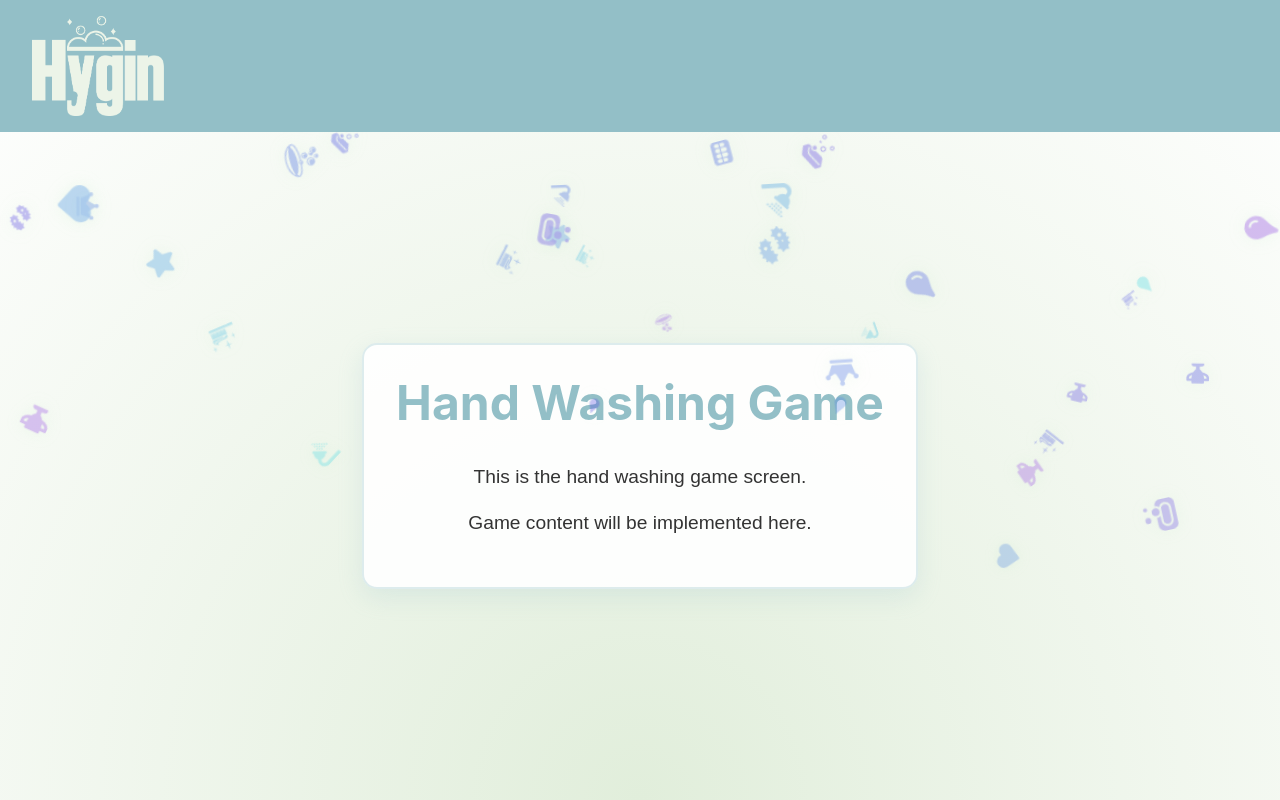
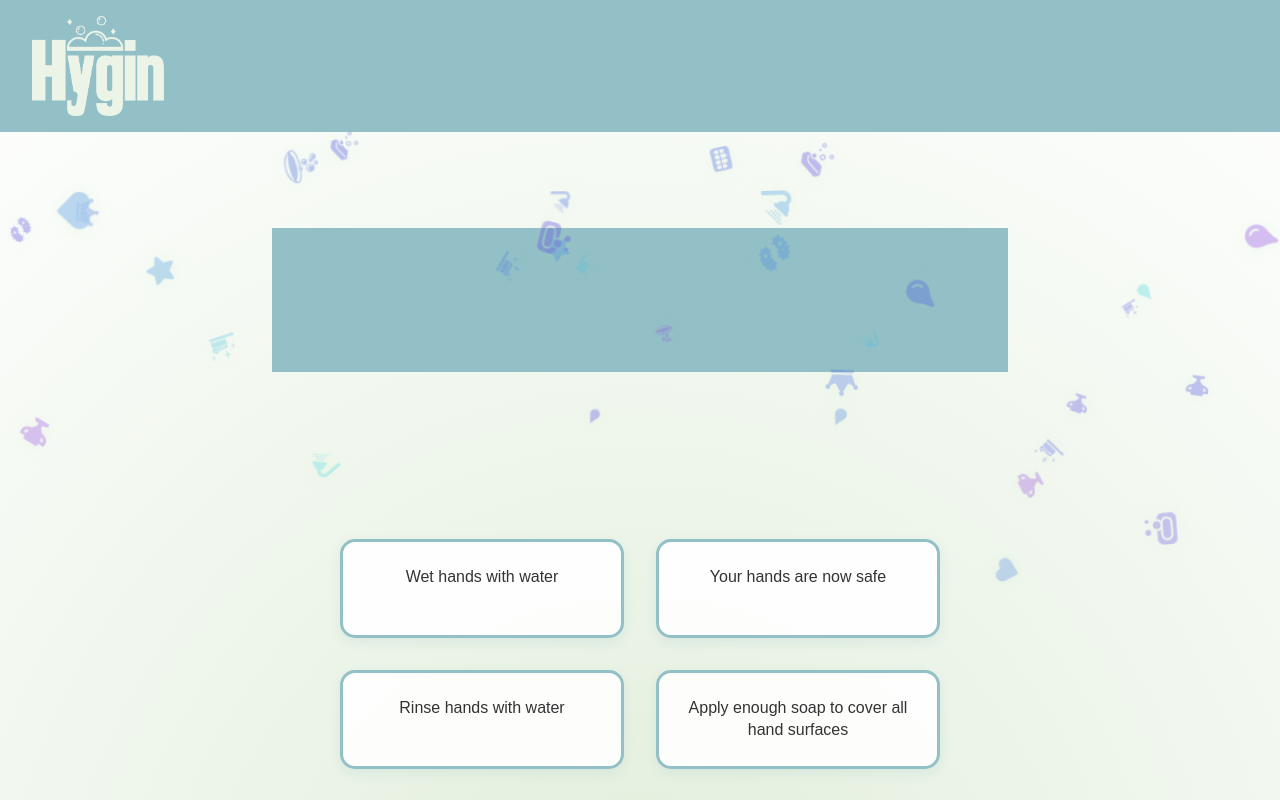
Before and after one commit to jermochi/Hygin, a React (Vite) app: page /handwashing in a window 1280 px wide. Shown: the top 800 px of the page. Built offline with nearby package versions, Linux system fonts and the light colour scheme.

Commit message:
added gameplay mechanics for handwashing

```diff
--- a/src/components/GamePage.jsx
+++ b/src/components/GamePage.jsx
@@ -1,6 +1,7 @@
 import { Link } from 'react-router-dom'
 import './GamePage.css'
 import logo from '../assets/logo.png'
+import HandwashingGame from './HandwashingGame'
 
 const GamePage = ({ gameType }) => {
   return (
@@ -12,6 +13,9 @@ const GamePage = ({ gameType }) => {
       </header>
 
       <main className="game-content">
+        {gameType === "Hand Washing" ? (
+          <HandwashingGame />
+        ) : (
           <div className="game-container">
             <h1 className="game-title">{gameType} Game</h1>
             <div className="game-placeholder">
@@ -19,6 +23,7 @@ const GamePage = ({ gameType }) => {
               <p>Game content will be implemented here.</p>
             </div>
           </div>
+        )}
       </main>
     </div>
   )
--- /dev/null
+++ b/src/components/HandwashingGame.css
@@ -0,0 +1,193 @@
+.handwashing-game {
+  width: 100%;
+  max-width: 800px;
+  margin: 0 auto;
+  padding: 2rem;
+}
+
+.game-header {
+  text-align: center;
+  margin-bottom: 2rem;
+}
+
+.game-header h2 {
+  color: #93BFC7;
+  font-size: 2rem;
+  margin-bottom: 1rem;
+  font-family: 'Inter', 'Segoe UI', 'Roboto', 'Helvetica Neue', Arial, sans-serif;
+}
+
+.progress-bar {
+  width: 100%;
+  height: 8px;
+  background-color: rgba(147, 191, 199, 0.2);
+  border-radius: 4px;
+  overflow: hidden;
+}
+
+.progress-fill {
+  height: 100%;
+  background-color: #93BFC7;
+  transition: width 0.5s ease;
+  border-radius: 4px;
+}
+
+.game-layout {
+  display: flex;
+  justify-content: center;
+  align-items: center;
+  min-height: 500px;
+}
+
+.choice-boxes {
+  display: grid;
+  grid-template-columns: 1fr 1fr;
+  grid-template-rows: 1fr 1fr;
+  gap: 2rem;
+  width: 100%;
+  max-width: 600px;
+}
+
+.choice-box {
+  background-color: rgba(255, 255, 255, 0.9);
+  border: 3px solid #93BFC7;
+  border-radius: 15px;
+  padding: 1.5rem;
+  text-align: center;
+  cursor: pointer;
+  transition: all 0.3s ease;
+  font-size: 1rem;
+  line-height: 1.4;
+  color: #333;
+  font-weight: 500;
+  box-shadow: 0 4px 12px rgba(147, 191, 199, 0.2);
+  position: relative;
+  overflow: hidden;
+}
+
+.choice-box::before {
+  content: '';
+  position: absolute;
+  top: 0;
+  left: -100%;
+  width: 100%;
+  height: 100%;
+  background: linear-gradient(90deg, transparent, rgba(255, 255, 255, 0.4), transparent);
+  transition: left 0.5s ease;
+}
+
+.choice-box:hover::before {
+  left: 100%;
+}
+
+.choice-box:hover {
+  transform: translateY(-5px);
+  box-shadow: 0 8px 20px rgba(147, 191, 199, 0.3);
+  border-color: #ABE7B2;
+}
+
+.choice-box.correct {
+  background-color: #d4edda;
+  border-color: #28a745;
+  color: #155724;
+  animation: correctPulse 0.6s ease;
+  pointer-events: none;
+}
+
+.choice-box.incorrect {
+  background-color: #f8d7da;
+  border-color: #dc3545;
+  color: #721c24;
+  animation: incorrectShake 0.6s ease;
+  pointer-events: none;
+}
+
+@keyframes correctPulse {
+  0% { transform: scale(1); }
+  50% { transform: scale(1.05); }
+  100% { transform: scale(1); }
+}
+
+@keyframes incorrectShake {
+  0%, 100% { transform: translateX(0); }
+  25% { transform: translateX(-5px); }
+  75% { transform: translateX(5px); }
+}
+
+.game-complete {
+  text-align: center;
+  padding: 3rem;
+  background-color: rgba(255, 255, 255, 0.9);
+  border-radius: 20px;
+  box-shadow: 0 8px 24px rgba(147, 191, 199, 0.2);
+  border: 3px solid #93BFC7;
+}
+
+.game-complete h2 {
+  color: #93BFC7;
+  font-size: 3rem;
+  margin-bottom: 1rem;
+  animation: celebration 1s ease;
+}
+
+@keyframes celebration {
+  0% { transform: scale(0.8); opacity: 0; }
+  50% { transform: scale(1.1); }
+  100% { transform: scale(1); opacity: 1; }
+}
+
+.game-complete p {
+  font-size: 1.3rem;
+  color: #333;
+  margin-bottom: 2rem;
+}
+
+.reset-button {
+  background-color: #93BFC7;
+  color: white;
+  border: none;
+  padding: 1rem 2rem;
+  font-size: 1.2rem;
+  border-radius: 10px;
+  cursor: pointer;
+  transition: all 0.3s ease;
+  font-weight: bold;
+}
+
+.reset-button:hover {
+  background-color: #ABE7B2;
+  transform: translateY(-2px);
+  box-shadow: 0 4px 12px rgba(147, 191, 199, 0.3);
+}
+
+/* Responsive design */
+@media (max-width: 768px) {
+  .choice-boxes {
+    gap: 1.5rem;
+    max-width: 100%;
+  }
+
+  .choice-box {
+    padding: 1rem;
+    font-size: 0.9rem;
+  }
+
+  .game-header h2 {
+    font-size: 1.5rem;
+  }
+}
+
+@media (max-width: 480px) {
+  .handwashing-game {
+    padding: 1rem;
+  }
+
+  .choice-boxes {
+    gap: 1rem;
+  }
+
+  .choice-box {
+    padding: 0.8rem;
+    font-size: 0.8rem;
+  }
+}
--- /dev/null
+++ b/src/components/HandwashingGame.jsx
@@ -0,0 +1,136 @@
+import { useState, useEffect } from 'react'
+import './HandwashingGame.css'
+
+const HandwashingGame = () => {
+  const steps = [
+    "Wet hands with water",
+    "Apply enough soap to cover all hand surfaces",
+    "Rub hands palm to palm",
+    "Right palm over left dorsum with interlaced fingers and vice versa",
+    "Palm to palm with fingers interlaced",
+    "Backs of fingers to opposing palms with fingers interlocked",
+    "Rotational rubbing of left thumb clasped in right palm and vice versa",
+    "Rotational rubbing, backwards and forwards with clasped fingers of right hand in left palm and vice versa",
+    "Rinse hands with water",
+    "Dry hands thoroughly with a single use towel",
+    "Use towel to turn off faucet",
+    "Your hands are now safe"
+  ]
+
+  const [currentStep, setCurrentStep] = useState(0)
+  const [selectedBoxes, setSelectedBoxes] = useState([])
+  const [choices, setChoices] = useState([])
+  const [gameComplete, setGameComplete] = useState(false)
+
+  const generateChoices = (stepIndex) => {
+    const correctAnswer = steps[stepIndex]
+
+    // Get all other steps except the current one
+    const otherSteps = steps.filter((_, index) => index !== stepIndex)
+
+    // Randomly select 3 wrong answers from all other steps
+    const shuffledOthers = otherSteps.sort(() => Math.random() - 0.5)
+    const wrongAnswers = shuffledOthers.slice(0, 3)
+
+    // Shuffle the final answers (correct + 3 wrong)
+    const allAnswers = [correctAnswer, ...wrongAnswers]
+    const shuffled = allAnswers.sort(() => Math.random() - 0.5)
+
+    return shuffled.map((answer, index) => ({
+      text: answer,
+      isCorrect: answer === correctAnswer,
+      index
+    }))
+  }
+
+  // Generate choices when step changes
+  useEffect(() => {
+    setChoices(generateChoices(currentStep))
+    setSelectedBoxes([])
+  }, [currentStep])
+
+  const handleBoxClick = (boxIndex, isCorrect) => {
+    // Don't allow clicking the same box twice
+    if (selectedBoxes.includes(boxIndex)) return
+
+    // Add this box to selected boxes
+    setSelectedBoxes(prev => [...prev, boxIndex])
+
+    if (isCorrect) {
+      setTimeout(() => {
+        if (currentStep < steps.length - 1) {
+          setCurrentStep(currentStep + 1)
+        } else {
+          setGameComplete(true)
+        }
+      }, 1000)
+    }
+    // For wrong answers, we just add them to the selected list and keep them red
+  }
+
+  const resetGame = () => {
+    setCurrentStep(0)
+    setSelectedBoxes([])
+    setGameComplete(false)
+  }
+
+  if (gameComplete) {
+    return (
+      <div className="game-complete">
+        <h2>🎉 Congratulations!</h2>
+        <p>You've completed all handwashing steps correctly!</p>
+        <button onClick={resetGame} className="reset-button">
+          Play Again
+        </button>
+      </div>
+    )
+  }
+
+  return (
+    <div className="handwashing-game">
+      <div className="game-header">
+        <h2>Step {currentStep + 1} of {steps.length}</h2>
+        <div className="progress-bar">
+          <div
+            className="progress-fill"
+            style={{ width: `${((currentStep + 1) / steps.length) * 100}%` }}
+          ></div>
+        </div>
+      </div>
+
+      <div className="game-layout">
+        <div className="choice-boxes">
+          <div
+            className={`choice-box ${selectedBoxes.includes(0) ? (choices[0]?.isCorrect ? 'correct' : 'incorrect') : ''}`}
+            onClick={() => handleBoxClick(0, choices[0]?.isCorrect)}
+          >
+            {choices[0]?.text}
+          </div>
+
+          <div
+            className={`choice-box ${selectedBoxes.includes(1) ? (choices[1]?.isCorrect ? 'correct' : 'incorrect') : ''}`}
+            onClick={() => handleBoxClick(1, choices[1]?.isCorrect)}
+          >
+            {choices[1]?.text}
+          </div>
+
+          <div
+            className={`choice-box ${selectedBoxes.includes(2) ? (choices[2]?.isCorrect ? 'correct' : 'incorrect') : ''}`}
+            onClick={() => handleBoxClick(2, choices[2]?.isCorrect)}
+          >
+            {choices[2]?.text}
+          </div>
+
+          <div
+            className={`choice-box ${selectedBoxes.includes(3) ? (choices[3]?.isCorrect ? 'correct' : 'incorrect') : ''}`}
+            onClick={() => handleBoxClick(3, choices[3]?.isCorrect)}
+          >
+            {choices[3]?.text}
+          </div>
+        </div>
+      </div>
+    </div>
+  )
+}
+
+export default HandwashingGame
```
Lines whose indentation alone changed are shown as unchanged.
